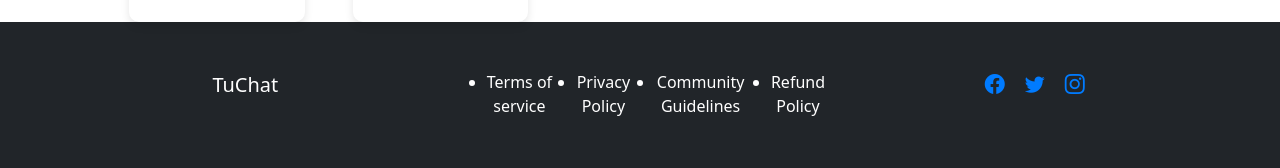
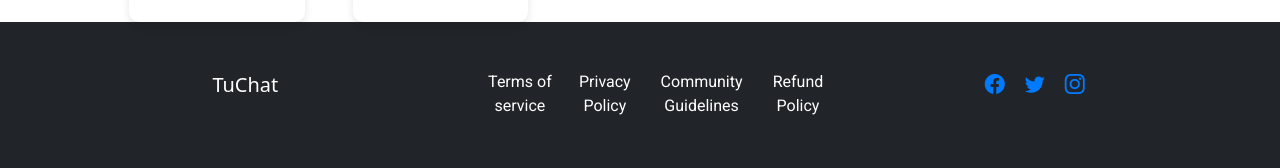
Before and after one commit to johnson-Omwoyo/TuChat, a React (Vite) app in the folder client/: page / in a window 1280 px wide. Shown: the part 768-936 px from the top of the page. Built offline with nearby package versions, Linux system fonts and the light colour scheme; a web font is replaced by a local one.

Commit message:
Refactor footer component to improve styling and add additional links and social media icons

```diff
--- a/client/src/includes/nav_foot.css
+++ b/client/src/includes/nav_foot.css
@@ -70,3 +70,8 @@
 .social-icons a:hover {
   color: #0056b3;
 }
+.footer-links {
+  list-style-type: none;
+  font-family: "Roboto", sans-serif;
+  cursor: pointer;
+}
```
